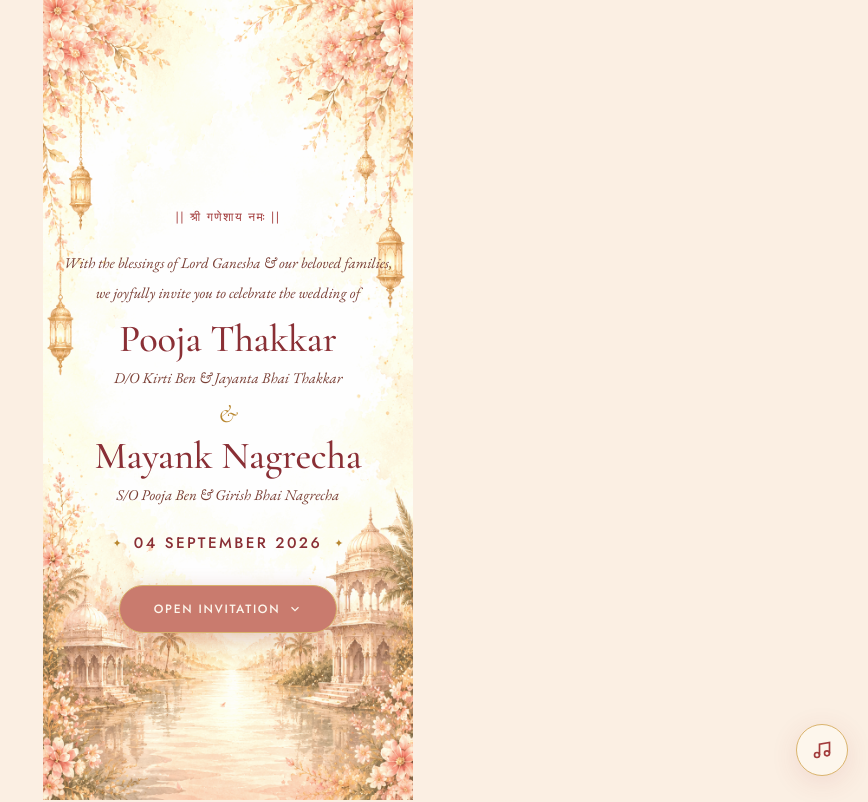
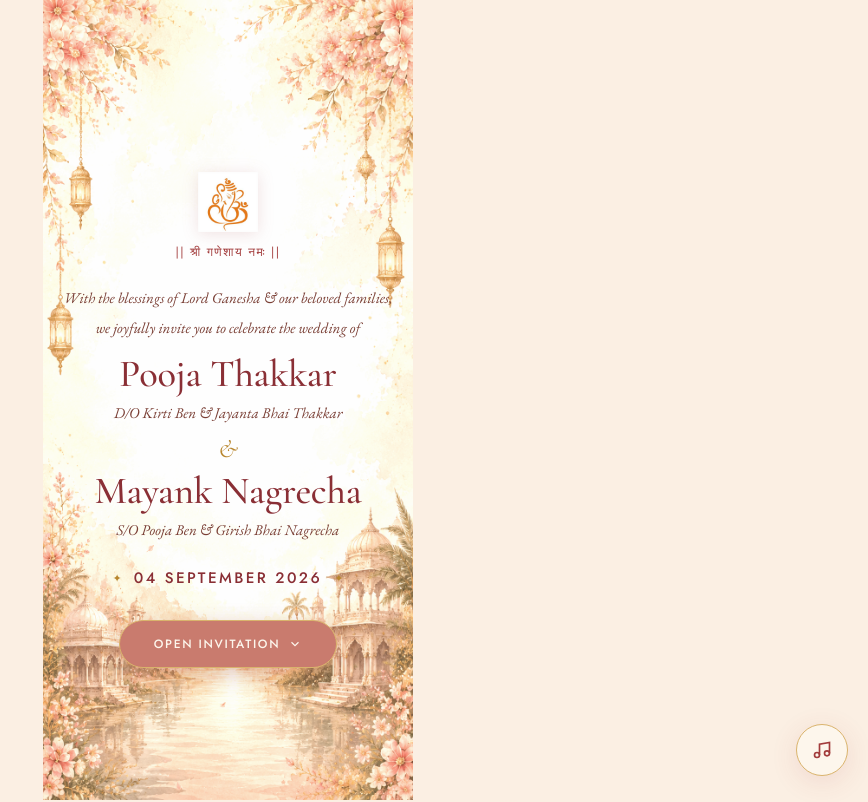
Before and after one commit to poojathakkar056/wedding-website, a React (Vite) app: page / in a window 1280 px wide. Shown: the top 802 px of the page, without its empty margins (412-1280 px from the left). Built offline with nearby package versions, Linux system fonts and the light colour scheme.

Commit message:
Adding ganesha

```diff
--- a/src/components/HeroSection.css
+++ b/src/components/HeroSection.css
@@ -26,6 +26,24 @@
   /* Sits in the open middle area of the background artwork */
   margin-top: 6vh;
 }
+
+/* ── Ganesha image ─────────────────────────────────────────── */
+.hero-ganesha {
+  margin-bottom: 10px;
+}
+
+.hero-ganesha-img {
+  width: 60px;
+  height: 60px;
+  object-fit: contain;
+  /* Orange Ganesha on white bg — mix-blend-mode multiply
+     makes the white transparent so it floats cleanly
+     on any background color */
+  mix-blend-mode: multiply;
+  filter: drop-shadow(0 2px 8px rgba(162, 59, 59, 0.15));
+}
+
+/* ─────────────────────────────────────────────────────────── */
 
 .hero-blessing {
   font-family: var(--font-ui);
--- a/src/components/HeroSection.jsx
+++ b/src/components/HeroSection.jsx
@@ -4,7 +4,7 @@ import "./HeroSection.css";
 
 export default function HeroSection() {
   const [revealed, setRevealed] = useState(false);
-  const { bride, groom, hero, weddingDateDisplay, background } = weddingData;
+  const { bride, groom, hero, weddingDateDisplay, background , ganesha} = weddingData;
 
   return (
     <section
@@ -12,6 +12,13 @@ export default function HeroSection() {
       style={{ backgroundImage: `url(${background.image})` }}
     >
       <div className="hero-content">
+        <div className="hero-ganesha ">
+        <img
+            src={ganesha.image}
+            alt="Shri Ganesha"
+            className="hero-ganesha-img"
+          />
+          </div>
         <p className="hero-blessing animate-fade-1">{hero.blessing}</p>
 
         <p className="hero-tagline animate-fade-2">{hero.tagline}</p>
--- a/src/data/weddingData.js
+++ b/src/data/weddingData.js
@@ -143,6 +143,7 @@ export const weddingData = {
   logo: {
     image: `${BASE_URL}images/logo-monogram.png`,
   },
+  ganesha: { image: `${BASE_URL}images/ganesha.jpg` },
 
   // ── FOOTER ─────────────────────────────────────────────────
   footer: {
```
Also changed, not shown: public/images/ganesha.jpg (added).
